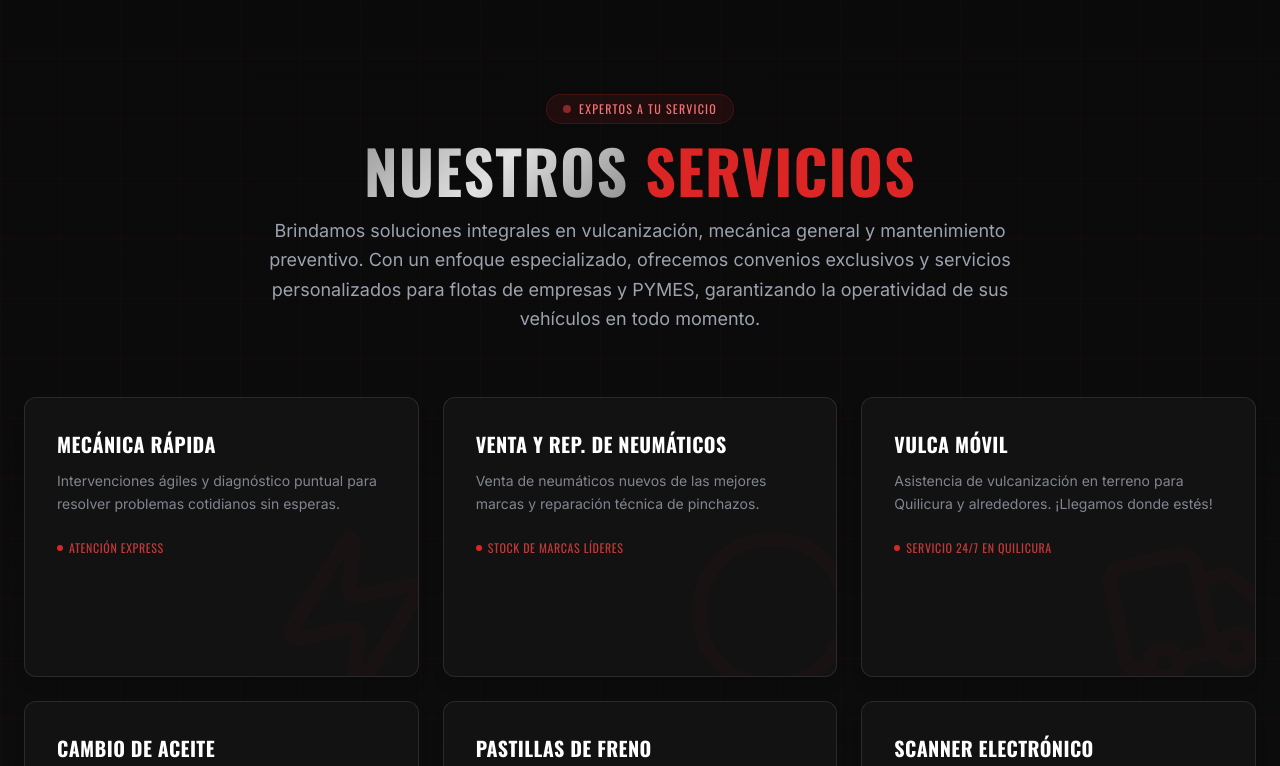
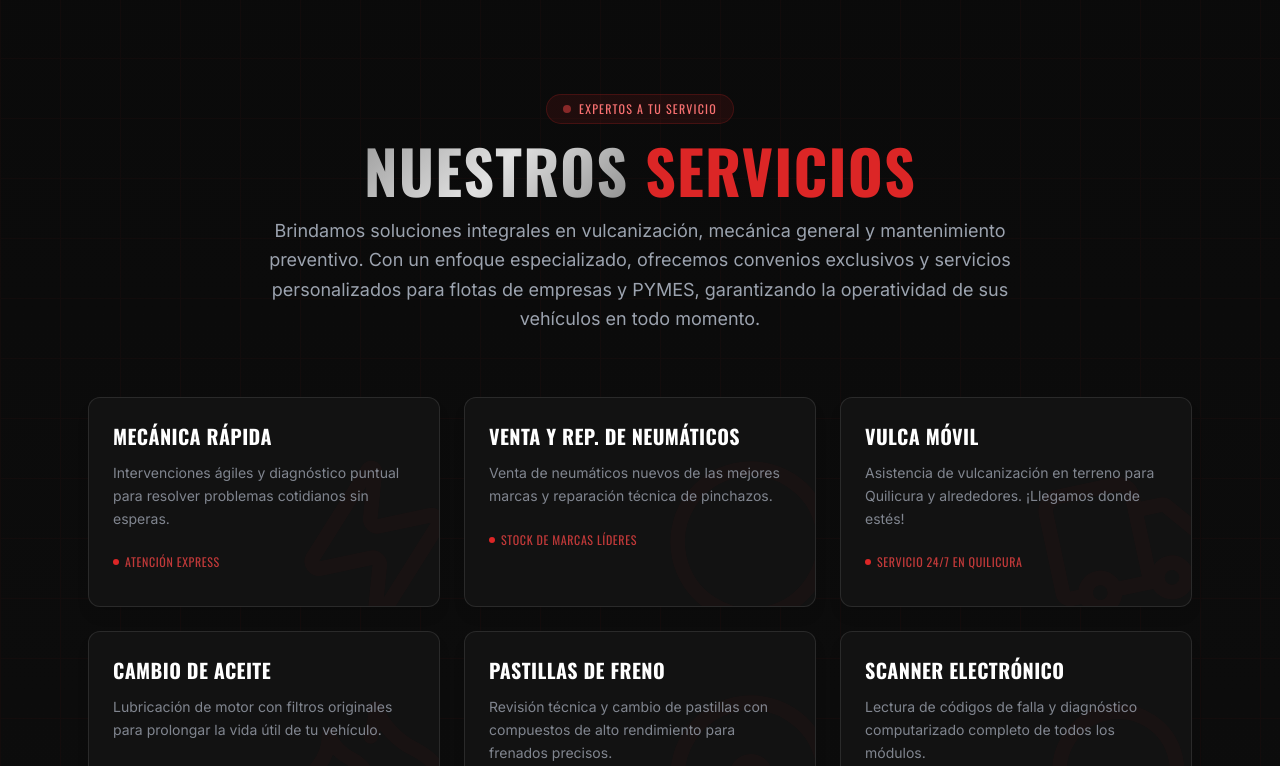
Before and after one commit to sebaaaap/metalbullgarage, a Next.js app: page / in a window 1280 px wide. Shown: the part 814-1580 px from the top of the page. Built offline with nearby package versions, Linux system fonts and the light colour scheme.

Commit message:
sesion final buena buena

```diff
--- a/src/components/Hero.tsx
+++ b/src/components/Hero.tsx
@@ -337,6 +337,8 @@ export default function Hero() {
             transition={{ duration: 0.8, delay: 0.55 }}
             className="text-gray-400 text-sm sm:text-base tracking-[0.25em] uppercase mb-10 flex items-center gap-3 flex-wrap justify-center"
           >
+            <span>Autos &amp; Motos</span>
+            <span className="w-1 h-1 rounded-full bg-red-600 inline-block" />
             <span>Taller Mecánico</span>
             <span className="w-1 h-1 rounded-full bg-red-600 inline-block" />
             <span>Neumáticos &amp; Llantas</span>
--- a/src/components/Services.tsx
+++ b/src/components/Services.tsx
@@ -145,7 +145,7 @@ function ServiceCard({ service, index }: { service: typeof services[0]; index: n
       transition={{ duration: 0.5, delay: index * 0.08 }}
       onClick={() => setIsFlipped((f) => !f)}
       className="cursor-pointer"
-      style={{ perspective: 1200, height: "280px" }}
+      style={{ perspective: 1200, height: "210px" }}
     >
       <motion.div
         animate={{ rotateX: isFlipped ? 180 : 0 }}
@@ -162,7 +162,7 @@ function ServiceCard({ service, index }: { service: typeof services[0]; index: n
           style={{ backfaceVisibility: "hidden", WebkitBackfaceVisibility: "hidden" }}
         >
           <div
-            className="relative bg-[hsl(0,0%,7%)] border border-white/10 rounded-xl p-8 h-full overflow-hidden shadow-lg hover:border-red-600/60 hover:-translate-y-1 transition-all duration-300"
+            className="relative bg-[hsl(0,0%,7%)] border border-white/10 rounded-xl p-6 h-full overflow-hidden shadow-lg hover:border-red-600/60 transition-all duration-300"
             onMouseMove={handleMouseMove}
           >
             {/* Spotlight */}
@@ -198,19 +198,17 @@ function ServiceCard({ service, index }: { service: typeof services[0]; index: n
             transform: "rotateX(180deg)",
           }}
         >
-          <div className="relative h-full bg-gradient-to-br from-[hsl(0,0%,6%)] to-black border border-red-600/40 rounded-xl p-8 flex flex-col items-center justify-center gap-4 overflow-hidden">
+          <div className="relative h-full bg-[hsl(0,0%,6%)] border border-red-600/40 rounded-xl p-5 flex flex-col items-center justify-center gap-3 overflow-hidden shadow-2xl">
             {/* Glow bg */}
-            <div className="absolute inset-0 bg-gradient-to-br from-red-900/20 via-transparent to-transparent pointer-events-none" />
-            <div className="absolute top-0 left-0 right-0 h-0.5 bg-gradient-to-r from-transparent via-red-600 to-transparent" />
+            <div className="absolute inset-0 bg-gradient-to-br from-red-900/10 via-transparent to-transparent pointer-events-none" />
+            <div className="absolute top-0 left-0 right-0 h-px bg-gradient-to-r from-transparent via-red-600/60 to-transparent" />
 
-            <service.icon className="w-14 h-14 text-red-500 relative z-10" style={{ filter: "drop-shadow(0 0 12px rgba(220,38,38,0.6))" }} />
-            <h3 className="font-heading text-xl text-white text-center relative z-10">{service.title}</h3>
-            <p className="text-gray-400 text-xs text-center leading-relaxed max-w-[200px] relative z-10">
-              {service.description}
-            </p>
+            <service.icon className="w-10 h-10 text-red-500 relative z-10" style={{ filter: "drop-shadow(0 0 10px rgba(220,38,38,0.5))" }} />
+            <h3 className="font-heading text-lg sm:text-xl text-white text-center leading-tight max-w-[90%] relative z-10">{service.title}</h3>
+
             <button
               onClick={handleCotizar}
-              className="relative z-10 mt-2 font-heading text-sm px-8 py-3 bg-red-600 text-white rounded-lg tracking-widest hover:bg-red-500 active:scale-95 transition-all duration-200 shadow-[0_4px_20px_rgba(220,38,38,0.4)] hover:shadow-[0_4px_30px_rgba(220,38,38,0.7)]"
+              className="relative z-10 mt-1 font-heading text-xs px-6 py-2.5 bg-red-600 text-white rounded-lg tracking-widest hover:bg-red-500 active:scale-95 transition-all duration-200 shadow-[0_4px_15px_rgba(220,38,38,0.3)] hover:shadow-[0_4px_25px_rgba(220,38,38,0.6)]"
             >
               COTIZAR
             </button>
@@ -233,7 +231,7 @@ export default function Services() {
         }}
       />
 
-      <div className="max-w-7xl mx-auto px-4 sm:px-6 relative z-10">
+      <div className="max-w-6xl mx-auto px-4 sm:px-6 relative z-10">
         {/* Header */}
         <motion.div
           initial={{ opacity: 0, y: 30 }}
```
